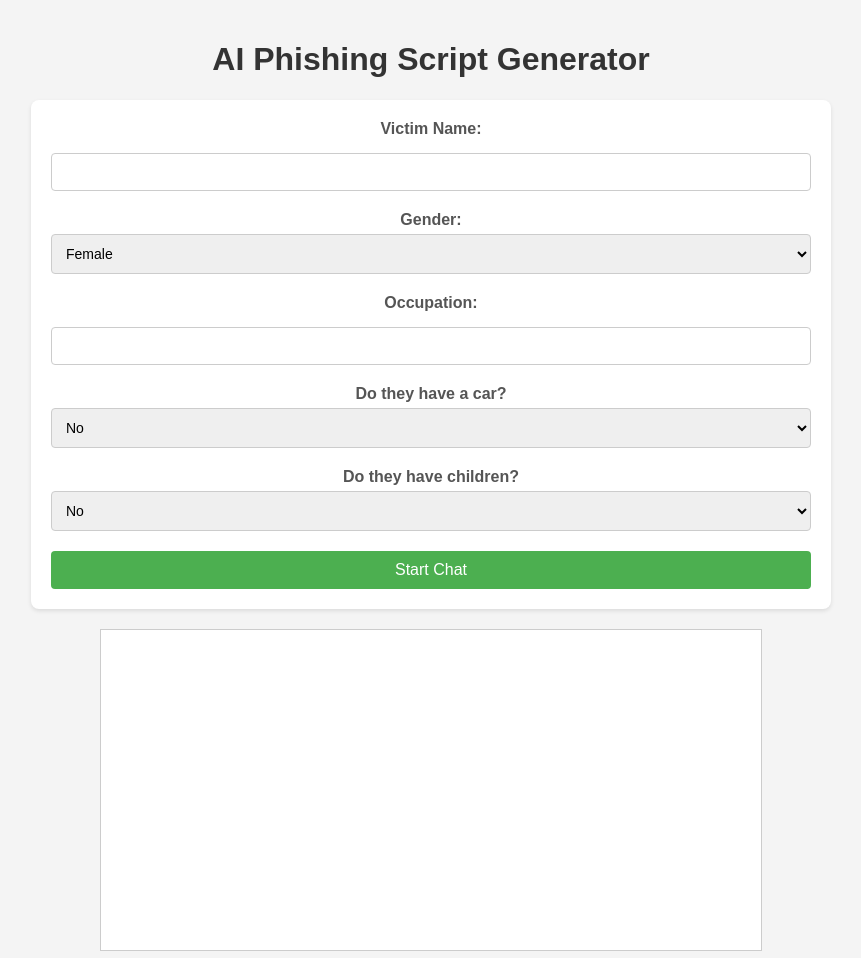
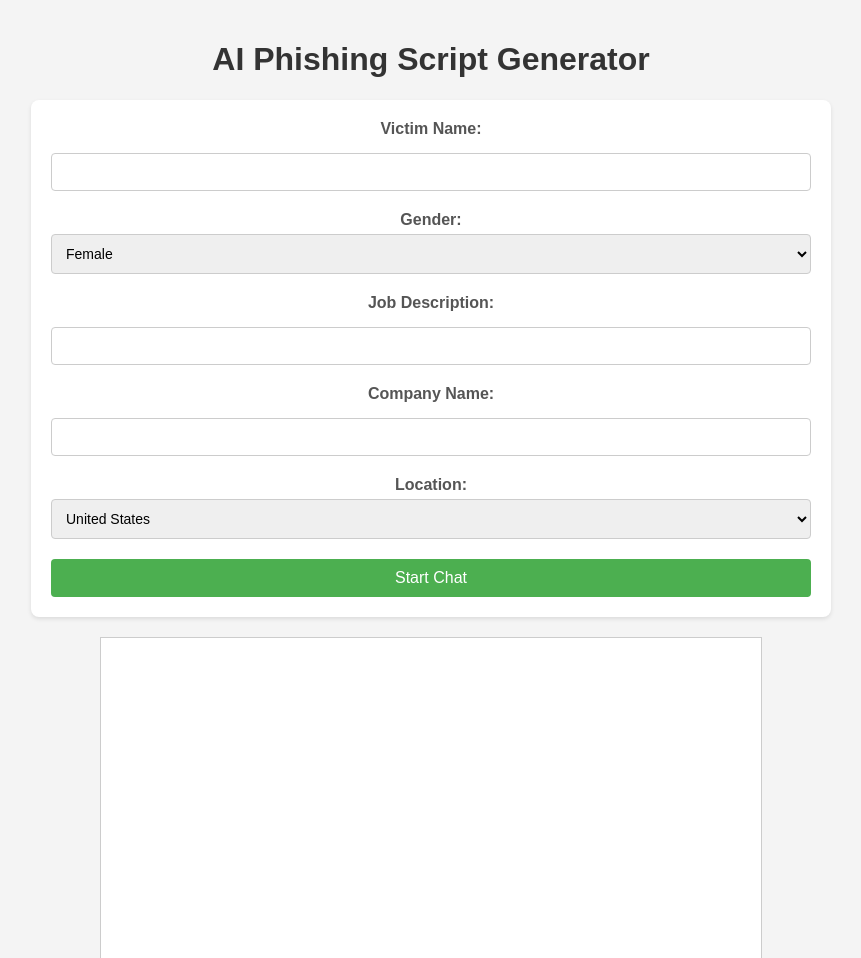
Before and after one commit to BuckleyJulie/FYP, a Flask app: page / in a window 1280 px wide. Shown: the top 958 px of the page, without its empty margins (209-1070 px from the left). Run offline with Flask 3, Linux system fonts and the light colour scheme.

Commit message:
Job Description

```diff
--- a/app.py
+++ b/app.py
@@ -20,20 +20,18 @@ def index():
 
 @app.route("/start", methods=["POST"])
 def start_conversation():
-    # Read all victim details from the requestest
+    # Read all victim details from the request
     data = request.get_json()
 
     if not data:
         return jsonify({"error": "No data provided."}), 400
+
     victim_details = {
         "employee_name": data.get("employee_name"),
         "gender": data.get("gender"),
-        "occupation": data.get("occupation"),
-        "has_car": data.get("has_car"),
-        "car_reg": data.get("car_reg"),
-        "has_children": data.get("has_children"),
-        "num_children": data.get("num_children"),
-        "children_names": data.get("children_names")
+        "job_description": data.get("job_description"),
+        "company_name": data.get("company_name"),
+        "location": data.get("location")  # Location added here
     }
 
     # Store victim details in the session
@@ -58,11 +56,17 @@ def chat():
     if "conversation" not in session:
         session["conversation"] = []
 
+    # Add the user's input to the conversation
     session["conversation"].append({"role": "user", "content": user_input})
+
+    # Generate the AI's response based on the updated conversation
     ai_response = get_script_response(user_input, session["conversation"])
+
+    # Add the AI's response to the conversation
     session["conversation"].append({"role": "assistant", "content": ai_response})
     session.modified = True
- # Fetch employee name and script type from session (ensure they're available)
+
+    # Fetch employee name and script type from session (ensure they're available)
     employee_name = session.get("employee_name", "Unknown")
     script_type = session.get("script_type", "custom")
 
--- a/templates/index.html
+++ b/templates/index.html
@@ -25,38 +25,57 @@
             </select>
         </div>
         <div class="form-section">
-            <label for="occupation">Occupation:</label>
-            <input type="text" id="occupation" name="occupation" required>
+            <label for="job_description">Job Description:</label>
+            <input type="textarea" id="job_description" name="job_description" required>
         </div>
         <div class="form-section">
-            <label for="has-car">Do they have a car?</label>
-            <select id="has-car" name="has_car">
-                <option value="no">No</option>
-                <option value="yes">Yes</option>
-            </select>
-        </div>
-        <div id="car-details" style="display: none;">
-            <div class="form-section">
-                <label for="car-reg">Car Registration:</label>
-                <input type="text" id="car-reg" name="car_reg" placeholder="e.g. ABC-123">
-            </div>
+            <label for="company_name">Company Name:</label>
+            <input type="text" id="company_name" name="company_name" required>
         </div>
         <div class="form-section">
-            <label for="has-children">Do they have children?</label>
-            <select id="has-children" name="has_children">
-                <option value="no">No</option>
-                <option value="yes">Yes</option>
+            <label for="location">Location:</label>
+            <select id="location" name="location" required>
+                <option value="USA">United States</option>
+                <option value="Canada">Canada</option>
+                <option value="UK">United Kingdom</option>
+                <option value="Netherlands">Netherlands</option>
+                <option value="Switzerland">Switzerland</option>
+                <option value="Sweden">Sweden</option>
+                <option value="Norway">Norway</option>
+                <option value="Ireland">Ireland</option>
+                <option value="Australia">Australia</option>
+                <option value="India">India</option>
+                <option value="Germany">Germany</option>
+                <option value="France">France</option>
+                <option value="Italy">Italy</option>
+                <option value="Brazil">Brazil</option>
+                <option value="Japan">Japan</option>
+                <option value="South Africa">South Africa</option>
+                <option value="Mexico">Mexico</option>
+                <option value="China">China</option>
+                <option value="South Korea">South Korea</option>
+                <option value="Singapore">Singapore</option>
+                <option value="Malaysia">Malaysia</option>
+                <option value="Philippines">Philippines</option>
+                <option value="Indonesia">Indonesia</option>
+                <option value="Vietnam">Vietnam</option>
+                <option value="Thailand">Thailand</option>
+                <option value="Turkey">Turkey</option>
+                <option value="Saudi Arabia">Saudi Arabia</option>
+                <option value="UAE">United Arab Emirates</option>
+                <option value="Qatar">Qatar</option>
+                <option value="Kuwait">Kuwait</option>
+                <option value="Oman">Oman</option>
+                <option value="Bahrain">Bahrain</option>
+                <option value="Jordan">Jordan</option>
+                <option value="Lebanon">Lebanon</option>
+                <option value="Egypt">Egypt</option>
+                <option value="Morocco">Morocco</option>
+                <option value="Algeria">Algeria</option>
+                <option value="Russia">Russia</option>
+                <option value="Spain">Spain</option>
+                <!-- Add more countries as needed -->
             </select>
-        </div>
-        <div id="children-details" style="display: none;">
-            <div class="form-section">
-                <label for="num-children">Number of Children:</label>
-                <input type="number" id="num-children" name="num_children" min="0">
-            </div>
-            <div class="form-section">
-                <label for="children-names">Children Names (comma-separated):</label>
-                <input type="text" id="children-names" name="children_names" placeholder="e.g., Alice, Bob">
-            </div>
         </div>
         <button type="submit">Start Chat</button>
     </form>
@@ -73,16 +92,6 @@
     <a id="reportLink" style="display:none;" download>Download Report</a>
 
     <script>
-        // Toggle visibility for car details based on selection
-        document.getElementById("has-car").addEventListener("change", function() {
-            document.getElementById("car-details").style.display = (this.value === "yes") ? "block" : "none";
-        });
-
-        // Toggle visibility for children details based on selection
-        document.getElementById("has-children").addEventListener("change", function() {
-            document.getElementById("children-details").style.display = (this.value === "yes") ? "block" : "none";
-        });
-
         // Handle form submission to start the conversation
         document.getElementById("start-form").addEventListener("submit", function(event) {
             event.preventDefault();  // Prevent the form from submitting the traditional way
@@ -91,12 +100,9 @@
             const data = {
                 "employee_name": formData.get("employee_name"),
                 "gender": formData.get("gender"),
-                "occupation": formData.get("occupation"),
-                "has_car": formData.get("has_car"),
-                "car_reg": formData.get("car_reg"),
-                "has_children": formData.get("has_children"),
-                "num_children": formData.get("num_children"),
-                "children_names": formData.get("children_names")
+                "job_description": formData.get("job_description"),
+                "company_name": formData.get("company_name"),
+                "location": formData.get("location")
             };
 
             fetch("/start", {
```
Also changed, not shown: chatbot/scripts.py (+18 -10 lines), data/results.db, 2 other files.
